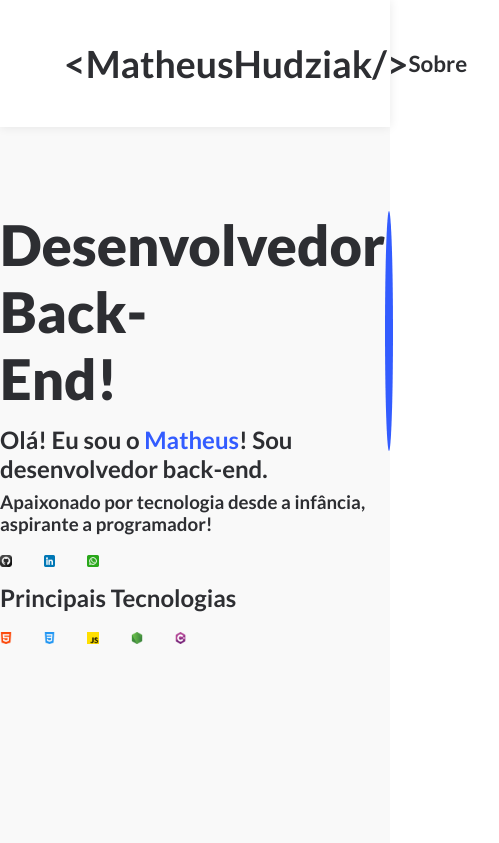
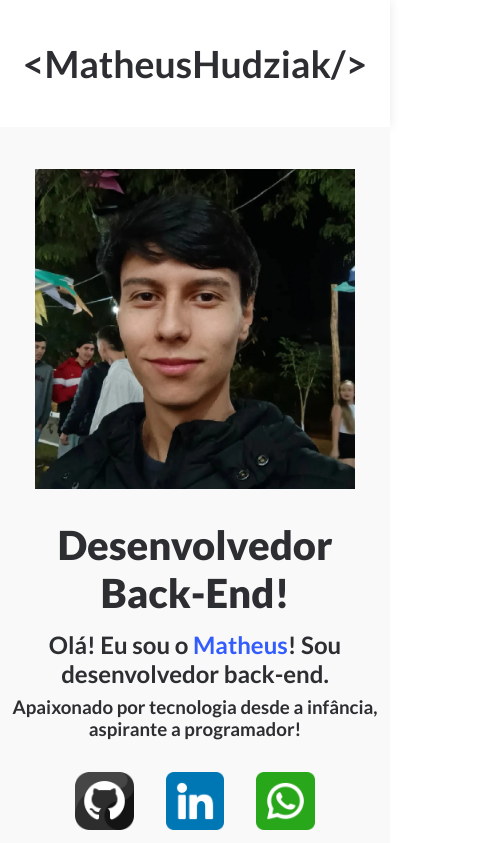
Before and after one commit to hudziakj/matheus-portfolio, a plain HTML site: page index.html in a window 390 px wide. Shown: the top 843 px of the page, 499 px wide, since content can reach past the window. Drawn offline with Linux system fonts and the light colour scheme.

Commit message:
Tornando o começo da página responsivo!

```diff
--- a/index.html
+++ b/index.html
@@ -2,7 +2,7 @@
 <html lang="en">
   <head>
     <meta charset="UTF-8" />
-    <meta name="viewort" content="width=device-width, initial-scale=1.0" />
+    <meta name="viewport" content="width=device-width, initial-scale=1" />
     <title>Matheus Hudziak</title>
     <link rel="stylesheet" href="style.css" />
   </head>
@@ -21,13 +21,16 @@
     </header>
     <main>
       <section class="inicio">
+        <div class="container">
+          <div class="inicio-conteudo">
             <div class="inicio-texto">
               <h1>Desenvolvedor Back-End!</h1>
               <h2>
                 Olá! Eu sou o <span>Matheus</span>! Sou desenvolvedor back-end.
               </h2>
               <h3>
-            Apaixonado por tecnologia desde a infância, aspirante a programador!
+                Apaixonado por tecnologia desde a infância, aspirante a
+                programador!
               </h3>
               <ul class="inicio-icones">
                 <li>
@@ -60,6 +63,8 @@
               </div>
             </div>
             <div class="inicio-imagem"></div>
+          </div>
+        </div>
       </section>
       <section class="sobre">
         <div class="container">
--- a/style.css
+++ b/style.css
@@ -6,6 +6,7 @@
   box-sizing: border-box;
   font-family: "Lato", sans-serif;
   color: #2d2e32;
+  /* outline: 1px red solid; */
 }
 
 span {
@@ -14,14 +15,34 @@ span {
 
 main {
   width: 100%;
+  height: auto;
   background-color: #f9f9f9;
 }
 
-.inicio {
+.container {
+  display: flex;
+  flex-direction: column;
+  align-items: center;
+}
+
+.navegacao {
+  position: fixed;
+  width: 100%;
+  height: 15vh;
+  background-color: #fff;
+  display: flex;
+  flex-direction: row;
+  justify-content: space-between;
+  align-items: center;
+  font-size: 2rem;
+  box-shadow: 0 0 10px rgba(0, 0, 0, 0.09);
+}
+
+.inicio-conteudo {
   max-width: 960px;
+  height: 100vh;
   margin: 0 auto;
   display: flex;
-  height: 100vh;
   padding-top: 25vh;
 }
 
@@ -61,25 +82,11 @@ main {
   height: 15rem;
   background-size: cover;
   background-position: 50%;
-  border: 4px solid #335cff;
   border-radius: 100%;
 }
 
 ul {
   list-style: none;
-}
-
-.navegacao {
-  position: fixed;
-  width: 100%;
-  height: 15vh;
-  background-color: #fff;
-  display: flex;
-  flex-direction: row;
-  justify-content: space-between;
-  align-items: center;
-  font-size: 2rem;
-  box-shadow: 0 0 10px rgba(0, 0, 0, 0.09);
 }
 
 .navegacao > h3 {
@@ -97,12 +104,6 @@ ul {
 .sobre-conteudo {
   display: flex;
   gap: 4rem;
-}
-
-.container {
-  max-width: 960px;
-  margin: 0 auto;
-  padding: 6rem 0;
 }
 
 .sobre,
@@ -139,13 +140,6 @@ ul {
   font-weight: 300;
 }
 
-.formacao-conteudo {
-  display: flex;
-  flex-direction: column;
-  align-items: center;
-  margin: -2rem;
-}
-
 .formacao-lista {
   display: flex;
   flex-direction: column;
@@ -163,12 +157,6 @@ ul {
 .formacao-lista li img {
   width: 5rem;
   height: 5rem;
-}
-
-.experiencia-conteudo {
-  display: flex;
-  flex-direction: column;
-  align-items: center;
 }
 
 .experiencia-lista li {
@@ -198,13 +186,6 @@ ul {
   display: flex;
   flex-direction: column;
   gap: 1rem;
-}
-
-.projetos-conteudo {
-  display: flex;
-  flex-direction: column;
-  align-items: center;
-  /* border: 1px red solid; */
 }
 
 .projetos-cards {
@@ -242,3 +223,76 @@ ul {
     width: 35vw;
   }
 }
+
+@media (max-width: 450px) {
+  * {
+    /* outline: 1px red solid; */
+  }
+
+  .navegacao {
+    position: static;
+    justify-content: center;
+  }
+
+  .navegacao h3 {
+    margin: 0;
+  }
+
+  .navegacao-lista {
+    display: none;
+  }
+
+  .inicio-conteudo {
+    width: 100vw;
+    height: 100vh;
+    align-items: center;
+    flex-direction: column-reverse;
+    gap: 2rem;
+    padding-top: 5vh;
+  }
+
+  .inicio-texto {
+    width: 100vw;
+    height: 100vh;
+    display: flex;
+    flex-direction: column;
+    align-items: center;
+    text-align: center;
+  }
+
+  .inicio-texto h1 {
+    font-size: 2.5rem;
+    width: 80%;
+  }
+
+  .inicio-imagem {
+    width: 20rem;
+    height: 20rem;
+    padding: 10rem;
+    background-image: url(img/perfil.jpg);
+    border-radius: 0;
+  }
+
+  .inicio-icones {
+    padding-top: 1rem;
+    display: flex;
+    flex-direction: row;
+    gap: 2rem;
+  }
+
+  .inicio-icones img {
+    padding-top: 1rem;
+    width: 15vw;
+  }
+  .inicio-tecnologias {
+    width: 100vw;
+  }
+
+  .inicio-tecnologias h1 {
+    margin: 0 auto;
+  }
+
+  .inicio-tecnologias .inicio-icones {
+    display: none;
+  }
+}
```
Lines whose indentation alone changed are shown as unchanged.
